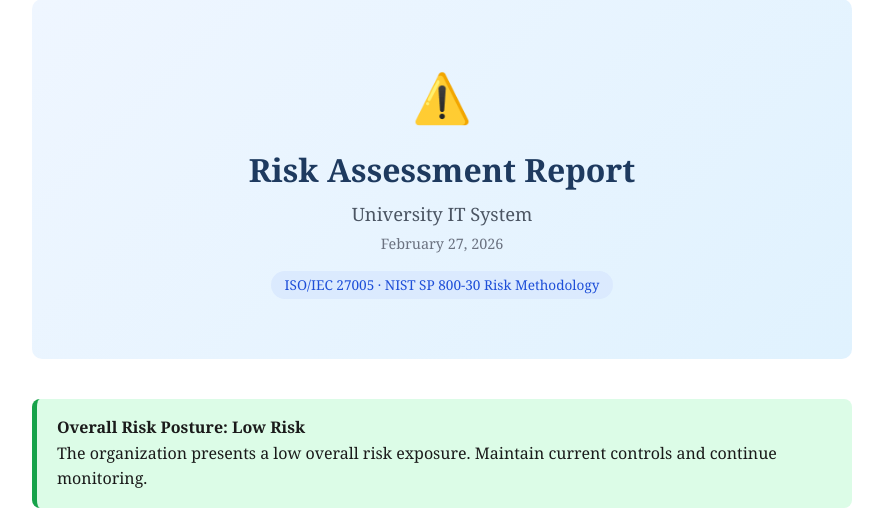
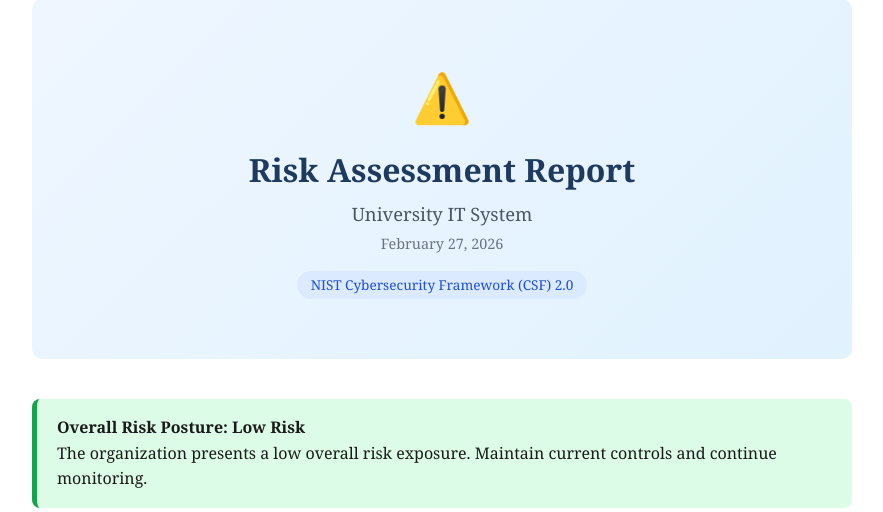
Before and after one commit to hal-imaxabdi/AI-ASSISTED-CYBERSECURITY-RISK-ASSESSMENT-SECURITY-AUDIT-PLATFORM-, a Flask app: page /risk-assessment/report/export in a window 1280 px wide. Shown: the part 41-553 px from the top of the page, without its empty margins (198-1081 px from the left). Run offline with Flask 3, Linux system fonts and the light colour scheme; the visitor is signed in with stand-in values (Sample User, id 1); data that the repository does not hold is empty.

Commit message:
Fixing report Generator

```diff
--- a/app.py
+++ b/app.py
@@ -904,7 +904,7 @@
         canvas.rect(MARGIN, 1.1*cm, CONTENT_W, 0.03*cm, fill=1, stroke=0)
         canvas.setFillColor(GRAY_MUTED)
         canvas.setFont('Helvetica', 7)
-        canvas.drawString(MARGIN, 0.75*cm, f'ISO/IEC 27005 · NIST SP 800-30  |  {report_date}  |  CONFIDENTIAL')
+        canvas.drawString(MARGIN, 0.75*cm, f'NIST Cybersecurity Framework (CSF) 2.0  |  {report_date}  |  CONFIDENTIAL')
         canvas.drawRightString(W - MARGIN, 0.75*cm, f'Page {doc.page}')
         canvas.restoreState()
 
@@ -937,7 +937,7 @@
         canvas.roundRect(MARGIN + 0.5*cm, H * 0.535, 5*cm, 0.55*cm, 4, fill=1, stroke=0)
         canvas.setFillColor(WHITE)
         canvas.setFont('Helvetica-Bold', 8)
-        canvas.drawString(MARGIN + 0.9*cm, H * 0.555, 'ISO/IEC 27005 · NIST SP 800-30')
+        canvas.drawString(MARGIN + 0.9*cm, H * 0.555, 'NIST Cybersecurity Framework (CSF) 2.0')
         canvas.setFillColor(colors.HexColor('#94a3b8'))
         canvas.setFont('Helvetica', 8)
         canvas.drawString(MARGIN + 0.5*cm, H * 0.49, f'Report Date: {report_date}')
@@ -977,7 +977,7 @@
     story += section_title('1', 'Executive Summary')
     story.append(Paragraph(
         f'This risk assessment was conducted on <b>{org_name}</b> using a quantitative likelihood–impact '
-        f'scoring model aligned with ISO/IEC 27005 and NIST SP 800-30. A total of <b>{len(vulns)}</b> risks '
+        f'scoring model following the NIST Cybersecurity Framework (CSF) 2.0. A total of <b>{len(vulns)}</b> risks '
         f'were evaluated across <b>{len(assets)}</b> information assets.',
         sBody))
     story.append(Spacer(1, 0.2*cm))
@@ -1041,7 +1041,7 @@
         [Paragraph('Exposure Level',  sBold), Paragraph((org['exposure_level'] or 'N/A') if org else 'N/A', sBody)],
         [Paragraph('Assets in Scope', sBold), Paragraph(str(len(assets)), sBody)],
         [Paragraph('Assessment Date', sBold), Paragraph(report_date, sBody)],
-        [Paragraph('Methodology',     sBold), Paragraph('ISO/IEC 27005 · NIST SP 800-30 Quantitative Risk Scoring', sBody)],
+        [Paragraph('Methodology',     sBold), Paragraph('NIST Cybersecurity Framework (CSF) 2.0 · Risk Score = Likelihood × Impact', sBody)],
     ]
     st = Table(scope_rows, colWidths=[4*cm, CONTENT_W - 4*cm])
     st.setStyle(TableStyle([
--- a/templates/risk_assessment_report.html
+++ b/templates/risk_assessment_report.html
@@ -20,7 +20,7 @@
                 <svg width="32" height="32" viewBox="0 0 24 24" fill="currentColor"><path d="M12 2L3 7V12C3 16.5 7 20.7 12 22C17 20.7 21 16.5 21 12V7L12 2Z"/></svg>
                 AuditShield
             </div>
-            <div class="report-framework-tag">NIST CSF</div>
+            <div class="report-framework-tag">NIST Cybersecurity Framework (CSF) 2.0</div>
         </div>
         <h1 class="report-title">Risk Assessment Report</h1>
         <div class="report-org">{{ org.name if org else 'University IT System' }}</div>
--- a/templates/risk_assessment_report_export.html
+++ b/templates/risk_assessment_report_export.html
@@ -70,7 +70,7 @@
     <div class="cover-title">Risk Assessment Report</div>
     <div class="cover-org">{{ org.name if org else 'University IT System' }}</div>
     <div class="cover-date">{{ report_date }}</div>
-    <div class="cover-tag">ISO/IEC 27005 · NIST SP 800-30 Risk Methodology</div>
+    <div class="cover-tag">NIST Cybersecurity Framework (CSF) 2.0</div>
 </div>
 
 <div class="opinion opinion-{{ opinion_class }}">
```
